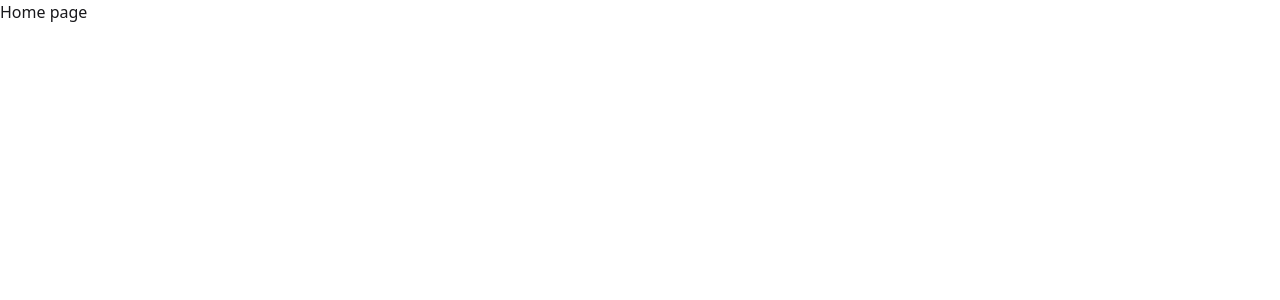
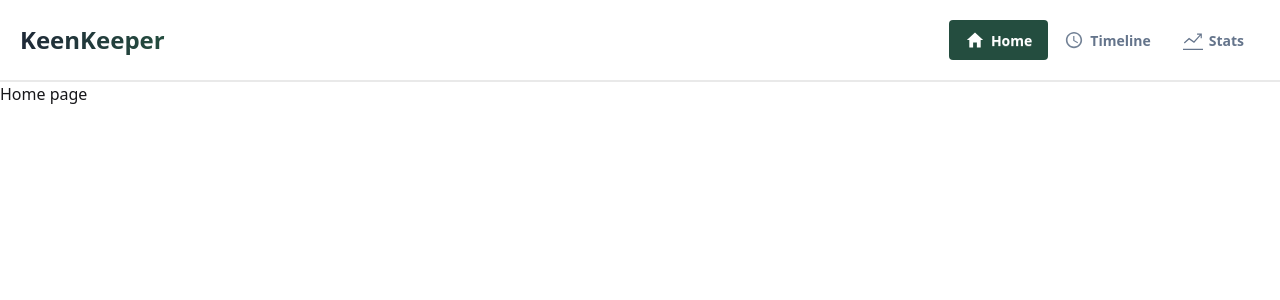
Before and after one commit to nayon-kumar/keen-keeper, a Next.js app: page / in a window 1280 px wide. Shown: the top 300 px of the page. Built offline with nearby package versions, Linux system fonts and the light colour scheme.

Commit message:
Navbar left side designed

```diff
--- a/src/app/layout.jsx
+++ b/src/app/layout.jsx
@@ -1,5 +1,6 @@
 import { Geist, Geist_Mono } from "next/font/google";
 import "./globals.css";
+import Navbar from "@/components/Shared/Navbar";
 
 const geistSans = Geist({
   variable: "--font-geist-sans",
@@ -23,7 +24,10 @@ export default function RootLayout({ children }) {
       data-theme="light"
       className={`${geistSans.variable} ${geistMono.variable} h-full antialiased`}
     >
-      <body className="min-h-full flex flex-col">{children}</body>
+      <body className="min-h-full flex flex-col">
+        <Navbar />
+        {children}
+      </body>
     </html>
   );
 }
--- /dev/null
+++ b/src/app/stats/page.jsx
@@ -0,0 +1,11 @@
+import React from "react";
+
+const StatsPage = () => {
+  return (
+    <div>
+      <p>Stats</p>
+    </div>
+  );
+};
+
+export default StatsPage;
--- a/src/app/timeline/page.jsx
+++ b/src/app/timeline/page.jsx
@@ -0,0 +1,11 @@
+import React from "react";
+
+const TimelinePage = () => {
+  return (
+    <div>
+      <p>TimelinePage</p>
+    </div>
+  );
+};
+
+export default TimelinePage;
--- a/src/components/Shared/NavLinks.jsx
+++ b/src/components/Shared/NavLinks.jsx
@@ -2,35 +2,34 @@
 import Link from "next/link";
 import { usePathname } from "next/navigation";
 import React from "react";
+import { IoMdHome, IoMdTime } from "react-icons/io";
+import { TfiStatsUp } from "react-icons/tfi";
 
 const NavLinks = () => {
   const pathName = usePathname();
   return (
     <>
-      <li>
       <Link
         href="/"
-          className={`${pathName === "/" ? "bg-linear-to-r from-[#632EE3] to-[#9F62F2] text-transparent bg-clip-text underline underline-offset-8 decoration-[#632EE3]" : ""}`}
+        className={` btn border-0  shadow-none ${pathName === "/" ? "bg-[#244D3F] text-white" : "bg-white text-[#64748B]"}`}
       >
+        <IoMdHome size={20} />
         Home
       </Link>
-      </li>
-      <li>
       <Link
-          href="/apps"
-          className={`${pathName === "/apps" ? "bg-linear-to-r from-[#632EE3] to-[#9F62F2] text-transparent bg-clip-text underline underline-offset-8 decoration-[#632EE3]" : ""}`}
+        href="/timeline"
+        className={` btn border-0  shadow-none ${pathName === "/timeline" ? "bg-[#244D3F] text-white" : "bg-white text-[#64748B]"}`}
       >
-          Apps
+        <IoMdTime size={20} />
+        Timeline
       </Link>
-      </li>
-      <li>
       <Link
-          href="/installation"
-          className={`${pathName === "/installation" ? "bg-linear-to-r from-[#632EE3] to-[#9F62F2] text-transparent bg-clip-text underline underline-offset-8 decoration-[#632EE3]" : ""}`}
+        href="/stats"
+        className={` btn border-0  shadow-none ${pathName === "/stats" ? "bg-[#244D3F] text-white" : "bg-white text-[#64748B]"}`}
       >
-          Installation
+        <TfiStatsUp size={20} />
+        Stats
       </Link>
-      </li>
     </>
   );
 };
--- a/src/components/Shared/Navbar.jsx
+++ b/src/components/Shared/Navbar.jsx
@@ -1,11 +1,12 @@
 import Link from "next/link";
 import { FaGithub } from "react-icons/fa";
 import MyContainer from "./MyContainer";
+import SmallMenu from "./SmallMenu";
+import { IoMdHome } from "react-icons/io";
 import NavLinks from "./NavLinks";
-import SmallMenu from "./SmallMenu";
 const Navbar = () => {
   return (
-    <div className="shadow-lg">
+    <div className="border-b-2 border-[#E9E9E9]">
       <MyContainer>
         <div className="py-5 flex sm:gap-5 items-center justify-between">
           {/* Left side */}
@@ -13,23 +14,14 @@ const Navbar = () => {
             <SmallMenu />
             <Link
               href="/"
-              className="bg-linear-to-r from-[#632EE3] to-[#9F62F2] font-bold text-transparent bg-clip-text "
+              className="bg-linear-to-r from-[#1F2937] to-[#244D3F] font-bold text-transparent bg-clip-text text-2xl"
             >
-              Apps Manager
+              KeenKeeper
             </Link>
           </div>
-          {/* Middle side */}
-          <div className="hidden md:flex">
-            <ul className="flex gap-8 font-semibold">
-              <NavLinks />
-            </ul>
-          </div>
           {/* Right side */}
-          <div>
-            <div className="btn bg-linear-to-r from-[#632EE3] to-[#9F62F2] text-white font-semibold">
-              <FaGithub size={20} />
-              Contribute
-            </div>
+          <div className="">
+            <NavLinks />
           </div>
         </div>
       </MyContainer>
```
Also changed, not shown: src/app/status/page.jsx (deleted). Lines whose indentation alone changed are shown as unchanged.
